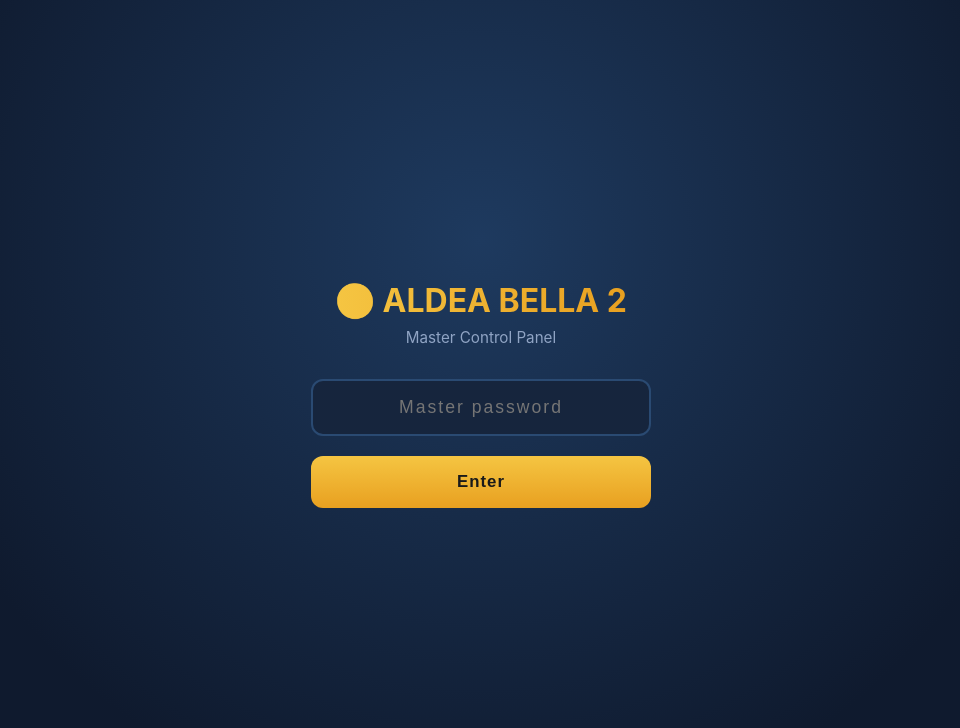
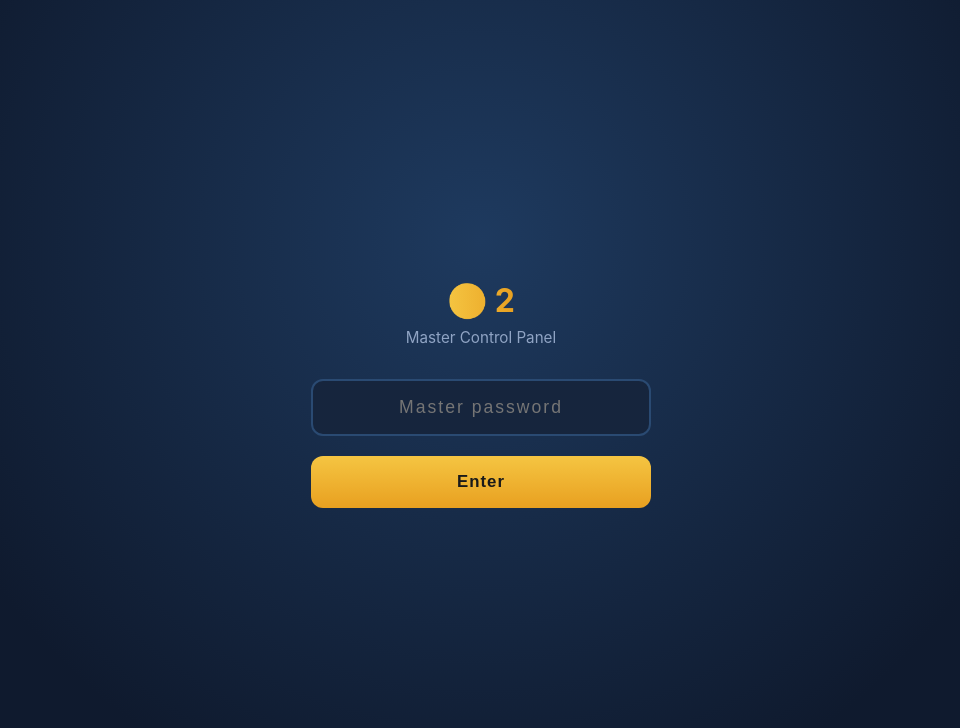
Before and after one commit to Mikymallorca007/MiproBINGO, a website: page public/master.html in a window 1280 px wide. Shown: the whole page, without its empty margins (159-1119 px from the left). Drawn offline with Linux system fonts and the light colour scheme.

Commit message:
Update master.html

```diff
--- a/public/master.html
+++ b/public/master.html
@@ -710,7 +710,7 @@
 <body>
 
 <div class="login-screen" id="loginScreen">
-  <h1>🎱 ALDEA BELLA 2</h1>
+  <h1>🎱  2</h1>
   <div class="sub">Master Control Panel</div>
   <input type="password" id="masterPassword" placeholder="Master password" autocomplete="off" />
   <button id="loginBtn">Enter</button>
@@ -720,7 +720,7 @@
 <div class="app" id="app">
   <header>
     <div>
-      <span class="brand" id="masterBarName">🎱 ALDEA BELLA</span>
+      <span class="brand" id="masterBarName">🎱 ALDEA BELLA 3</span>
     </div>
     <div class="session-pill" id="headerSession">------</div>
   </header>
@@ -1356,7 +1356,7 @@ case "master_login_ok":
       if (titleBlinkInterval) clearInterval(titleBlinkInterval);
       let blink = false;
       titleBlinkInterval = setInterval(() => {
-        document.title = blink ? `🚨 ${msg.claim.toUpperCase()} — ${msg.playerName}` : `🎱 Aldea Bella`;
+        document.title = blink ? `🚨 ${msg.claim.toUpperCase()} — ${msg.playerName}` : `🎱 Aldea Bella 4`;
         blink = !blink;
       }, 800);
       const gameTab = document.querySelector('.tab[data-tab="game"]');
```
